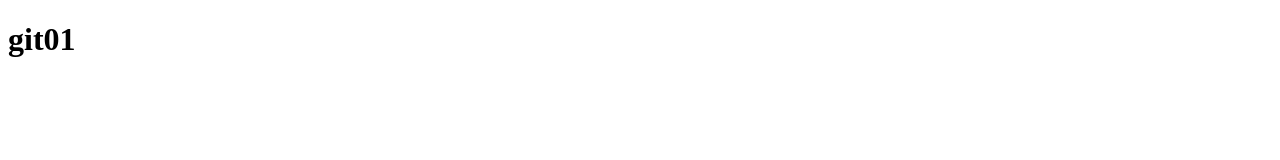
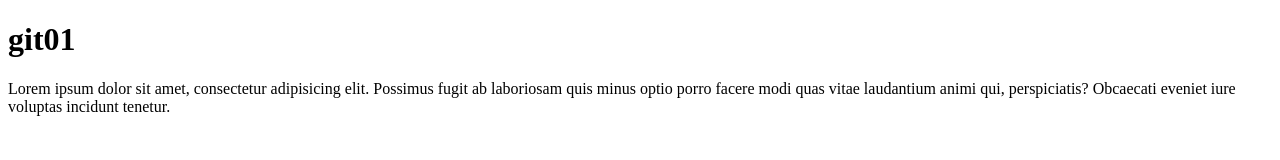
Before and after one commit to lastbataru/git.project.01, a plain HTML site: page index.html in a window 1280 px wide. Drawn offline with Linux system fonts and the light colour scheme.

Commit message:
段落を追加

```diff
--- a/index.html
+++ b/index.html
@@ -6,5 +6,6 @@
 </head>
 <body>
 	<h1>git01</h1>
+	<p>Lorem ipsum dolor sit amet, consectetur adipisicing elit. Possimus fugit ab laboriosam quis minus optio porro facere modi quas vitae laudantium animi qui, perspiciatis? Obcaecati eveniet iure voluptas incidunt tenetur.</p>
 </body>
 </html>
```
